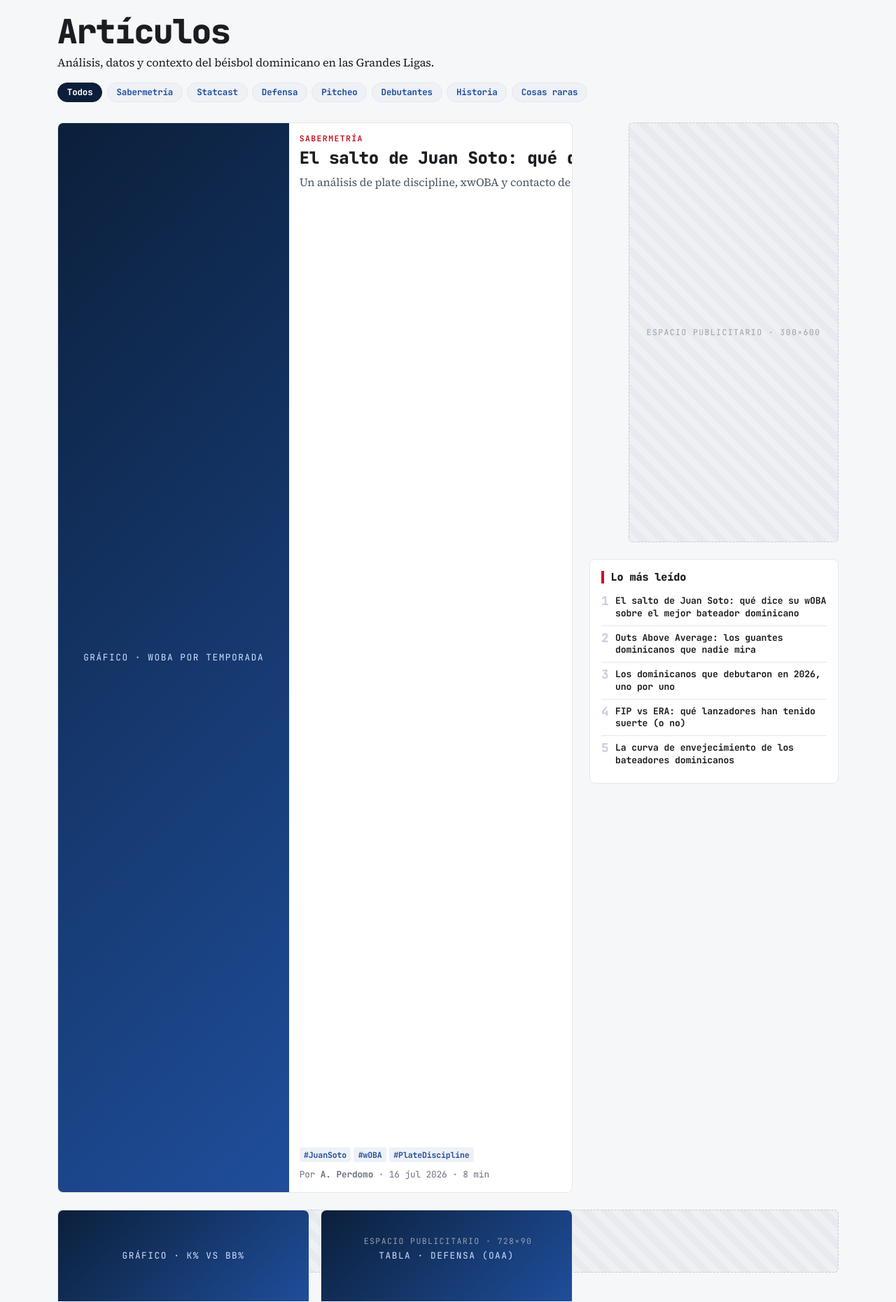
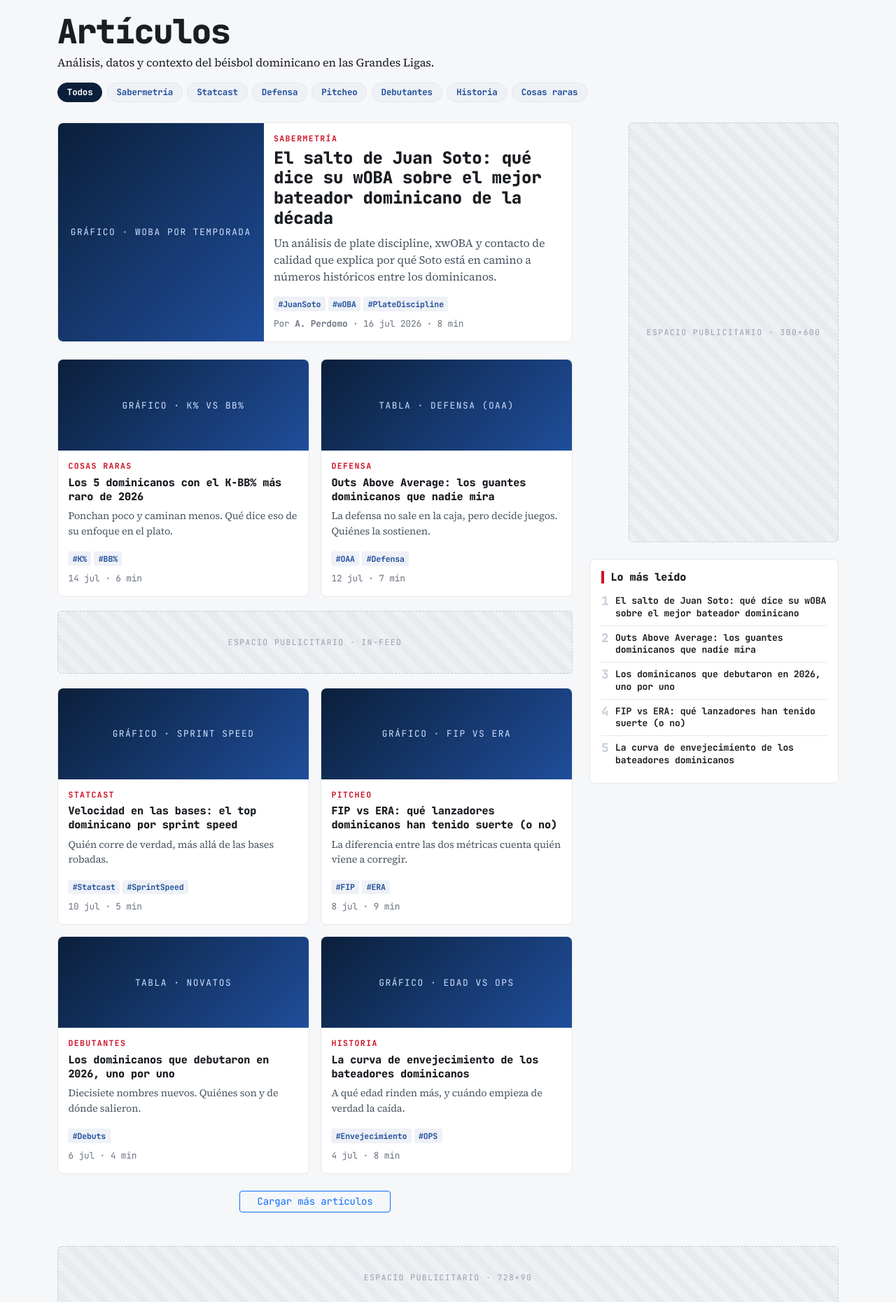
Before and after one commit to albertop/dglweb, a Django app: page /articulos/ in a window 1280 px wide. Shown: the part 172-2033 px from the top of the page at 70% size. Run offline with Django 5.2, Linux system fonts and the light colour scheme; parts of the project's set-up code (start-up, migrations or seed data) failed here and were passed over.

Commit message:
fix(articulos): el destacado medía 1500px de alto y recortaba su texto
Dos reglas mías, las dos mal:

`.dgl-art { height: 100% }` existe para que las tarjetas de una fila se
igualen. El destacado no está en una retícula: es hijo directo de una
columna estirada, así que ese 100% lo estiraba al alto de la columna
entera. Una tarjeta de 736x1527.

Y `.cuerpo { flex: 1 0 auto }` lleva `flex-shrink: 0`, que en la tarjeta
vertical no molesta pero en la horizontal significa «no bajes de tu ancho
de contenido»: el cuerpo se iba a 1261px dentro de una tarjeta de 736 y
el `overflow: hidden` le cortaba el texto.

Ahora el destacado mide 736x313, el cuerpo cabe, y no hay una sola
tarjeta con contenido recortado. Medido en el navegador, no por curl:
esto no se veía en el HTML, que era exactamente el correcto.

Co-Authored-By: Claude Opus 5 <noreply@anthropic.com>

```diff
--- a/static/css/site.css
+++ b/static/css/site.css
@@ -816,7 +816,14 @@ a.dgl-article-title:hover { color: var(--dgl-blue); text-decoration: none; }
   overflow: hidden; transition: border-color .15s, transform .15s;
 }
 .dgl-art:hover { border-color: var(--dgl-blue); transform: translateY(-2px); }
-.dgl-art .cuerpo { padding: .8rem .9rem 1rem; display: flex; flex-direction: column; flex: 1 0 auto; }
+/* `1 1 auto` y no `1 0 auto`: con `flex-shrink: 0` el cuerpo no bajaba de su ancho de contenido, así
+   que en la tarjeta horizontal el título estiraba la caja a 1261px dentro de una tarjeta de 736 y el
+   texto quedaba recortado por el `overflow: hidden`. `min-width: 0` por lo mismo — un hijo flex no
+   se encoge por debajo de su contenido sin él. */
+.dgl-art .cuerpo {
+  padding: .8rem .9rem 1rem; display: flex; flex-direction: column;
+  flex: 1 1 auto; min-width: 0;
+}
 .dgl-art h3 {
   font-size: .95rem; font-weight: 750; letter-spacing: -.01em; line-height: 1.3; margin: .35rem 0 .5rem;
 }
@@ -832,9 +839,14 @@ a.dgl-article-title:hover { color: var(--dgl-blue); text-decoration: none; }
 .dgl-art .pie { margin-top: auto; }
 .dgl-art-tags { display: flex; flex-wrap: wrap; gap: .25rem; margin-top: .5rem; }
 
-/* El destacado: la misma tarjeta en horizontal. Se distingue de la retícula sin ser gigante. */
-.dgl-art-destacado { flex-direction: row; }
-.dgl-art-destacado .dgl-thumb { flex: 0 0 45%; height: auto; min-height: 260px; }
+/* El destacado: la misma tarjeta en horizontal. Se distingue de la retícula sin ser gigante.
+
+   `height: auto` anula el `height: 100%` de `.dgl-art`, que existe para que las tarjetas de una fila
+   se igualen. El destacado no está en una retícula: es hijo directo de una columna estirada, así que
+   ese 100% lo hacía crecer hasta el alto de la columna entera —1500px de tarjeta— en vez de medir lo
+   que mide su contenido. */
+.dgl-art-destacado { flex-direction: row; height: auto; }
+.dgl-art-destacado .dgl-thumb { flex: 0 0 40%; min-height: 240px; }
 .dgl-art-destacado h3 { font-size: 1.5rem; line-height: 1.2; }
 .dgl-art-destacado .entradilla { font-size: 1rem; }
 @media (max-width: 767px) {
--- a/templates/base.html
+++ b/templates/base.html
@@ -9,7 +9,7 @@
   <link rel="preconnect" href="https://fonts.gstatic.com" crossorigin>
   <link href="https://fonts.googleapis.com/css2?family=JetBrains+Mono:wght@400;500;700;800&family=Source+Serif+4:ital,opsz,wght@0,8..60,400;0,8..60,600;1,8..60,400&display=swap" rel="stylesheet">
   <link href="https://cdn.jsdelivr.net/npm/bootstrap@5.3.3/dist/css/bootstrap.min.css" rel="stylesheet">
-  <link href="{% static 'css/site.css' %}?v=75" rel="stylesheet">
+  <link href="{% static 'css/site.css' %}?v=76" rel="stylesheet">
   {% block extra_head %}{% endblock %}
 </head>
 <body>
```
